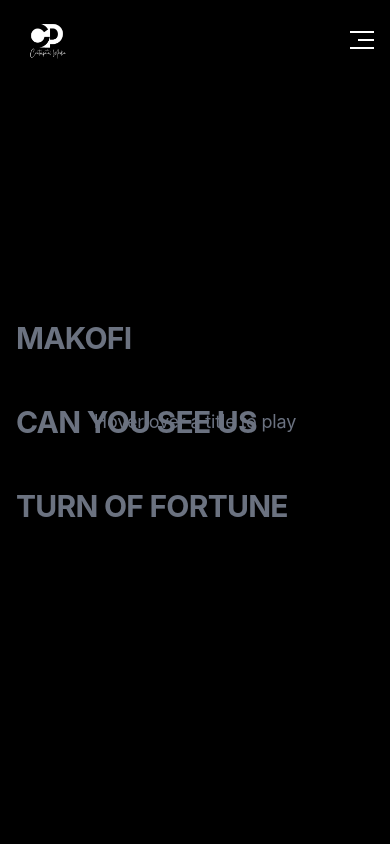
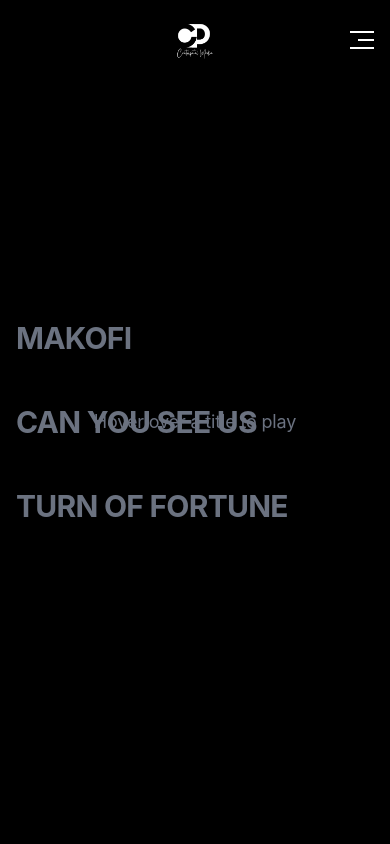
Before and after one commit to Mainza714/sg-3bbfc5cc-69cd-4878-9aaa-1b5533acc791-1781104711, a Next.js app: page / in a window 390 px wide. Shown: the top 844 px of the page. Built offline with nearby package versions, Linux system fonts and the light colour scheme.

Commit message:
style(header): Center logo and adjust layout for hamburger menu

```diff
--- a/src/components/layout/Header.tsx
+++ b/src/components/layout/Header.tsx
@@ -17,28 +17,35 @@ export function Header() {
 
   return (
     <>
-      <header className={`fixed top-0 left-0 right-0 z-50 transition-all duration-300 ${isScrolled ? "bg-black/90 backdrop-blur-sm" : "bg-transparent"}`}>
-        <div className="container mx-auto px-4 md:px-6">
-          <div className="flex items-center justify-between h-20">
-            <Link href="/" className="relative h-16 w-16 md:h-20 md:w-20">
-              <Image
-                src="/c-ma9y38y6.png"
-                alt="Centripetal Media"
-                fill
-                className="object-contain"
-              />
-            </Link>
+      <header className={`fixed top-0 left-0 right-0 z-50 transition-all duration-300 ${isScrolled ? 'bg-black/90 backdrop-blur-sm' : 'bg-transparent'}`}>
+        <div className='container mx-auto px-4 md:px-6'>
+          <div className='flex items-center justify-between h-20'>
+            {/* Add an empty div with the same width as the menu button to balance the layout */}
+            <div className='w-6 md:w-8'></div>
 
+            {/* Center the logo */}
+            <div className='absolute left-1/2 transform -translate-x-1/2'>
+              <Link href='/' className='relative h-16 w-16 md:h-20 md:w-20 block'>
+                <Image
+                  src='/c-ma9y38y6.png'
+                  alt='Centripetal Media'
+                  fill
+                  className='object-contain'
+                />
+              </Link>
+            </div>
+
+            {/* Keep the menu button on the right */}
             <button
-              className="text-white z-50"
+              className='text-white z-50'
               onClick={() => setIsMenuOpen(!isMenuOpen)}
-              aria-label="Toggle menu"
+              aria-label='Toggle menu'
             >
-              <span className="sr-only">Toggle menu</span>
-              <div className="flex flex-col items-end space-y-1.5">
-                <span className={`block w-6 h-0.5 bg-white transition-transform duration-300 ${isMenuOpen ? "rotate-45 translate-y-2" : ""}`}></span>
-                <span className={`block w-4 h-0.5 bg-white transition-opacity duration-300 ${isMenuOpen ? "opacity-0" : ""}`}></span>
-                <span className={`block w-6 h-0.5 bg-white transition-transform duration-300 ${isMenuOpen ? "-rotate-45 -translate-y-2" : ""}`}></span>
+              <span className='sr-only'>Toggle menu</span>
+              <div className='flex flex-col items-end space-y-1.5'>
+                <span className={`block w-6 h-0.5 bg-white transition-transform duration-300 ${isMenuOpen ? 'rotate-45 translate-y-2' : ''}`}></span>
+                <span className={`block w-4 h-0.5 bg-white transition-opacity duration-300 ${isMenuOpen ? 'opacity-0' : ''}`}></span>
+                <span className={`block w-6 h-0.5 bg-white transition-transform duration-300 ${isMenuOpen ? '-rotate-45 -translate-y-2' : ''}`}></span>
               </div>
             </button>
           </div>
```
